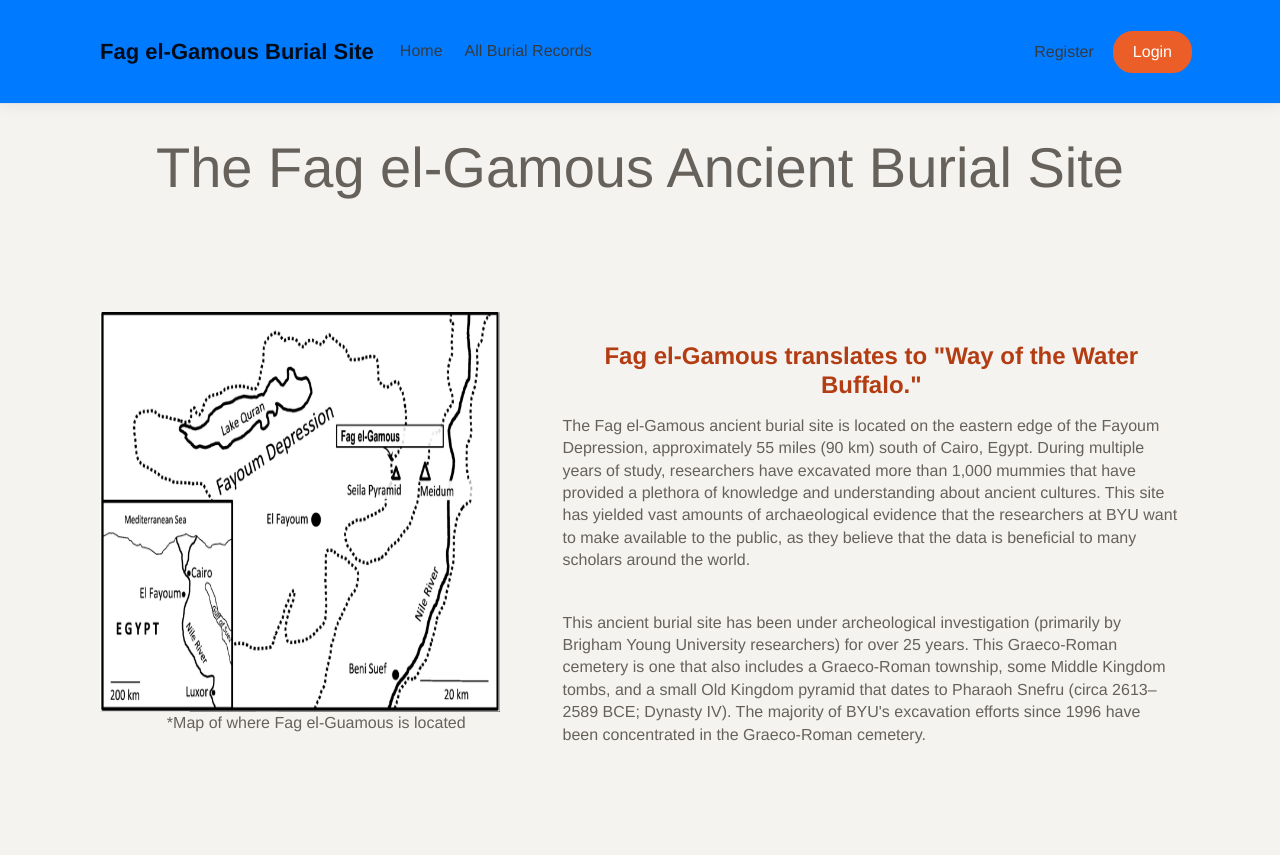
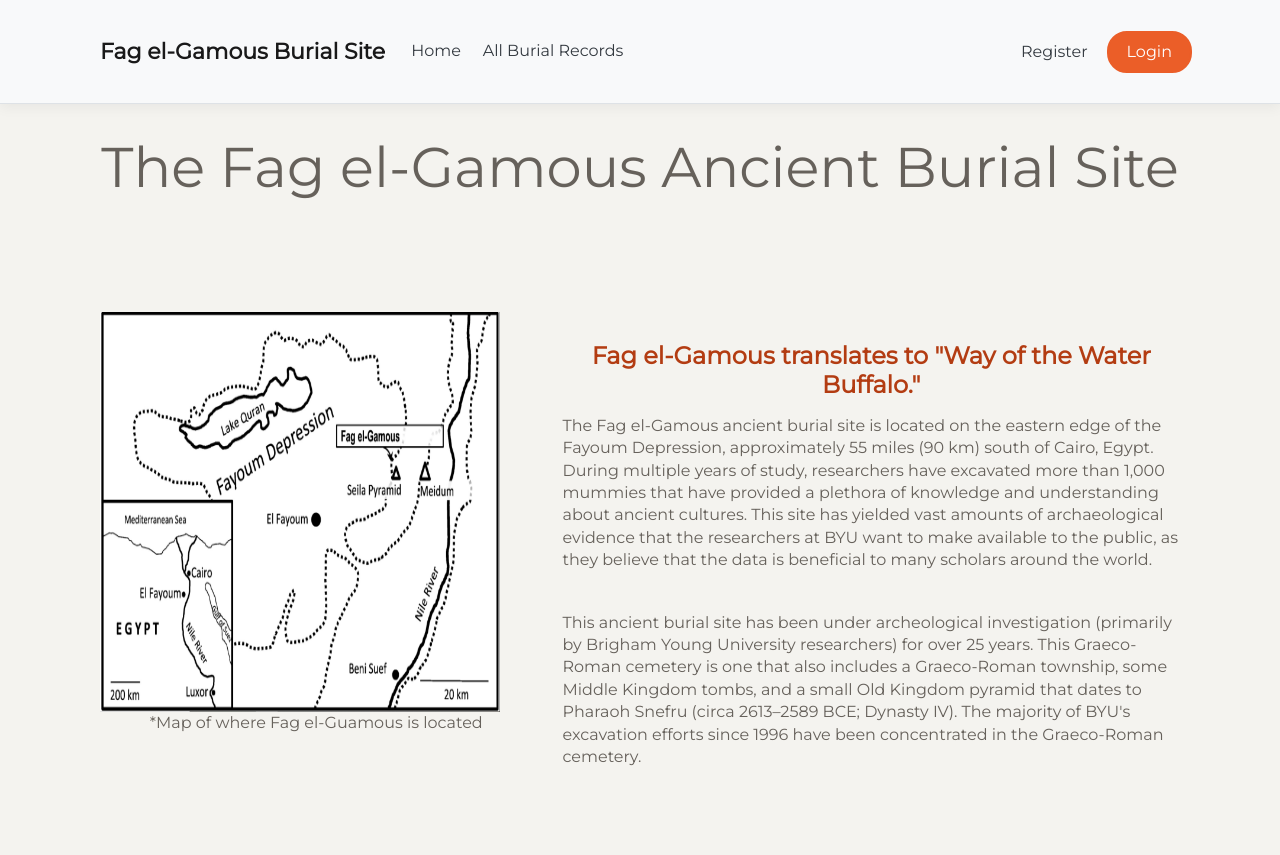
Before and after one commit to Tysmithyyy/Fag-el-Gamous, an ASP.NET Core app: page / in a window 1280 px wide. Shown: the top 855 px of the page. Run offline with ASP.NET Core 8, Linux system fonts and the light colour scheme; some libraries are stand-ins or nearby versions.

Commit message:
bootstrap

```diff
--- a/Views/Shared/_Layout.cshtml
+++ b/Views/Shared/_Layout.cshtml
@@ -5,14 +5,18 @@
     <meta name="viewport" content="width=device-width, initial-scale=1.0" />
     <title>Fag el-Gamous</title>
     <link rel="stylesheet" href="~/lib/bootstrap/dist/css/bootstrap.min.css" />
+    <link rel="stylesheet" href="~/css/site.css" />
     <link rel="stylesheet" href="~/lib/bootstrap/dist/css/ct-paper.css" />
     <link rel="stylesheet" href="https://cdn.jsdelivr.net/npm/bootstrap-icons@1.4.1/font/bootstrap-icons.css">
-    <link rel="stylesheet" href="~/css/site.css" />
+    <!--     Fonts and icons     -->
+    <link href="https://maxcdn.bootstrapcdn.com/font-awesome/4.2.0/css/font-awesome.min.css" rel="stylesheet">
+    <link href='https://fonts.googleapis.com/css?family=Montserrat' rel='stylesheet' type='text/css'>
+    <link href='https://fonts.googleapis.com/css?family=Open+Sans:400,300' rel='stylesheet' type='text/css'>
     <link rel="icon" type="image/png" href="~/img/pyramid.png" />
 </head>
 <body>
     <header>
-        <nav class="navbar navbar-expand-sm navbar-toggleable-sm navbar-light bg-primary border-bottom box-shadow mb-3">
+        <nav class="navbar navbar-expand-sm navbar-toggleable-sm navbar-light bg-light border-bottom box-shadow mb-3">
             <div class="container">
                 <a class="navbar-brand" asp-area="" asp-controller="Home" asp-action="Index">Fag el-Gamous Burial Site</a>
                 <button class="navbar-toggler" type="button" data-toggle="collapse" data-target=".navbar-collapse" aria-controls="navbarSupportedContent"
--- a/Views/Shared/_LoginPartial.cshtml
+++ b/Views/Shared/_LoginPartial.cshtml
@@ -15,7 +15,7 @@
 
 
         <form id="logoutForm" class="form-inline" asp-area="Identity" asp-page="/Account/Logout" asp-route-returnUrl="@Url.Action("Index", "Home", new { area = "" })">
-            <button id="logout" type="submit" class="nav-link btn btn-danger">Logout</button>
+            <button id="logout" type="submit" class="nav-link btn btn-fill btn-danger">Logout</button>
         </form>
 }
 else
```
